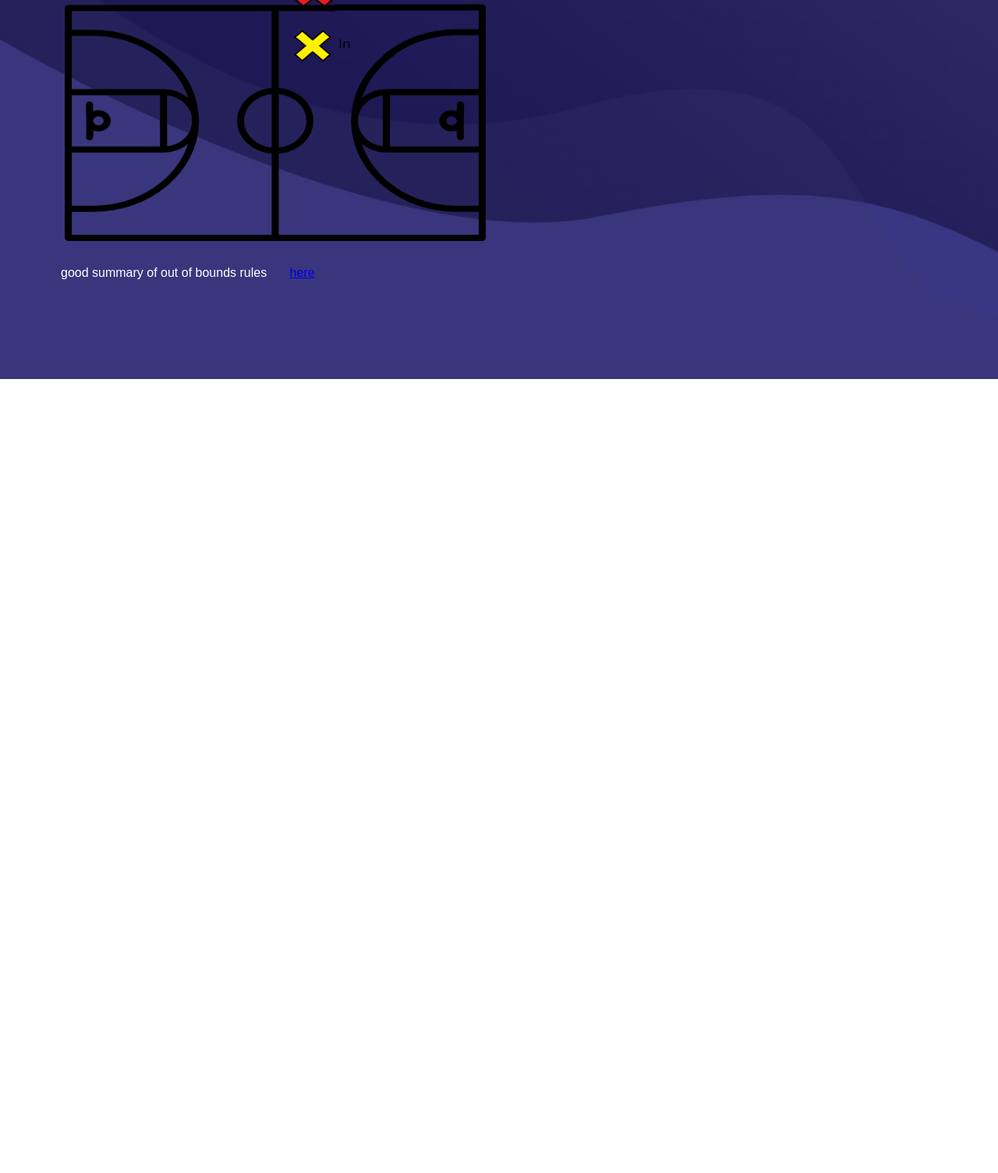
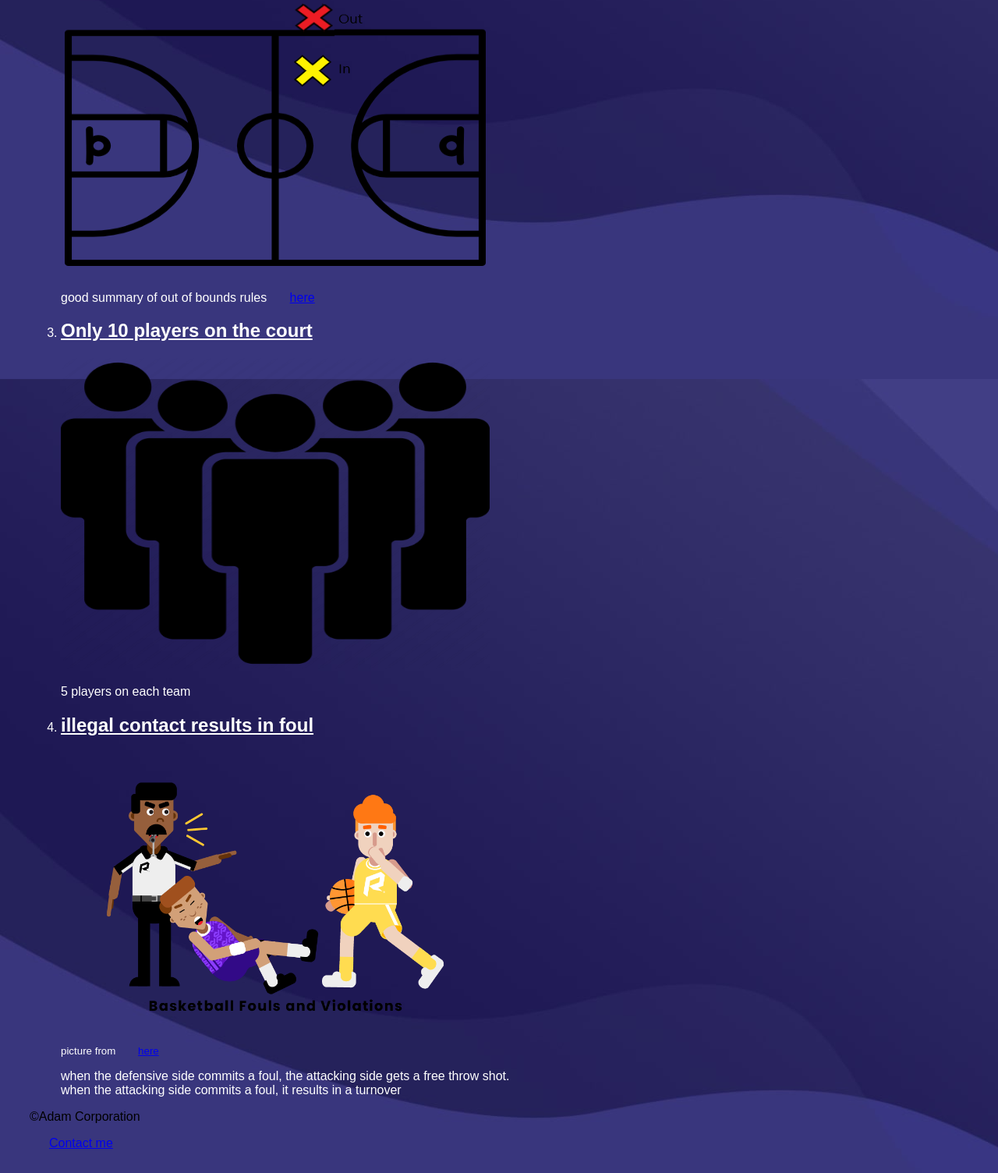
Before and after one commit to ASandler06/unit1-finalproject, a plain HTML site: page rules.html in a window 1280 px wide. Shown: the part 662-2166 px from the top of the page at 78% size. Before the commit the page ends 1148 px from the top, so only its background shows below. Drawn offline with Linux system fonts and the light colour scheme.

Commit message:
added rules

```diff
--- a/rules.html
+++ b/rules.html
@@ -5,20 +5,20 @@
     <meta http-equiv="X-UA-Compatible" content="IE=edge" />
     <meta name="viewport" content="width=device-width, initial-scale=1.0" />
     <link rel="stylesheet" href="style.css" />
-    <title>Basketball Rules</title>
+    <title>General Basketball Rules</title>
   </head>
   <body>
     <header>
       <img src="images/bb.jpg" alt="picture of Basketball" />
       <nav>
         <ul>
-          <li><a href="index.html" id="HeadLink">Home</a></li>
+          <li><a href="index.html" id="headLink">Home</a></li>
         </ul>
       </nav>
     </header>
     <main>
       <article>
-        <h1>Basketball Rules</h1>
+        <h1>General Basketball Rules</h1>
         <section>
           <!-- <iframe
             width="560"
@@ -31,7 +31,7 @@
           ></iframe> -->
           <ol>
             <li>
-              <p>The 3-Point Line</p>
+              <h2><u>The 3-Point Line</u></h2>
               <img
                 id="3point"
                 src="images/half_court.png"
@@ -46,7 +46,7 @@
               </p>
             </li>
             <li>
-              <p>Ball Out of Bounds</p>
+              <h2><u>Ball Out of Bounds</u></h2>
               <img
                 id="outOfBounds"
                 src="images/full court.png"
@@ -57,14 +57,57 @@
               <p>
                 good summary of out of bounds rules
                 <a
-                  href="https://www.rookieroad.com/basketball/rules/out-of-bounds/#:~:text=In%20basketball%2C%20a%20ball%20is,sent%20it%20out%20loses%20possession.#basketball-out-of-bounds-rules"
+                  href="https://www.rookieroad.com/basketball/rules/out-of-bounds/#:~:text=In%20basketball%2C%20a%20ball%20is,sent%20it%20out%20loses%20possession.#basketball-boundary-lines"
+                  target="_blank"
                   >here</a
                 >
+              </p>
+            </li>
+            <li>
+              <h2><u>Only 10 players on the court</u></h2>
+              <img
+                src="images/team.png"
+                alt="picture of 5 people"
+                width="550"
+                height="400"
+              />
+              <p>5 players on each team</p>
+            </li>
+            <li>
+              <h2><u>illegal contact results in foul</u></h2>
+              <img
+                src="images/foul.png"
+                alt="picture of a basketball foul"
+                width="550"
+                height="350"
+              />
+              <p>
+                <sub
+                  >picture from
+                  <a
+                    href="https://www.rookieroad.com/basketball/fouls/"
+                    target="_blank"
+                    >here</a
+                  ></sub
+                >
+              </p>
+              <p>
+                when the defensive side commits a foul, the attacking side gets
+                a free throw shot. <br />
+                when the attacking side commits a foul, it results in a turnover
               </p>
             </li>
           </ol>
         </section>
       </article>
     </main>
+    <footer>
+      <p>&#169;Adam Corporation</p>
+      <p>
+        <a href="mailto:asandler@smail.pembinatrails.ca" id="contactLink"
+          >Contact me</a
+        >
+      </p>
+    </footer>
   </body>
 </html>
```
Also changed, not shown: images/foul.png (added), images/team.png (added).
